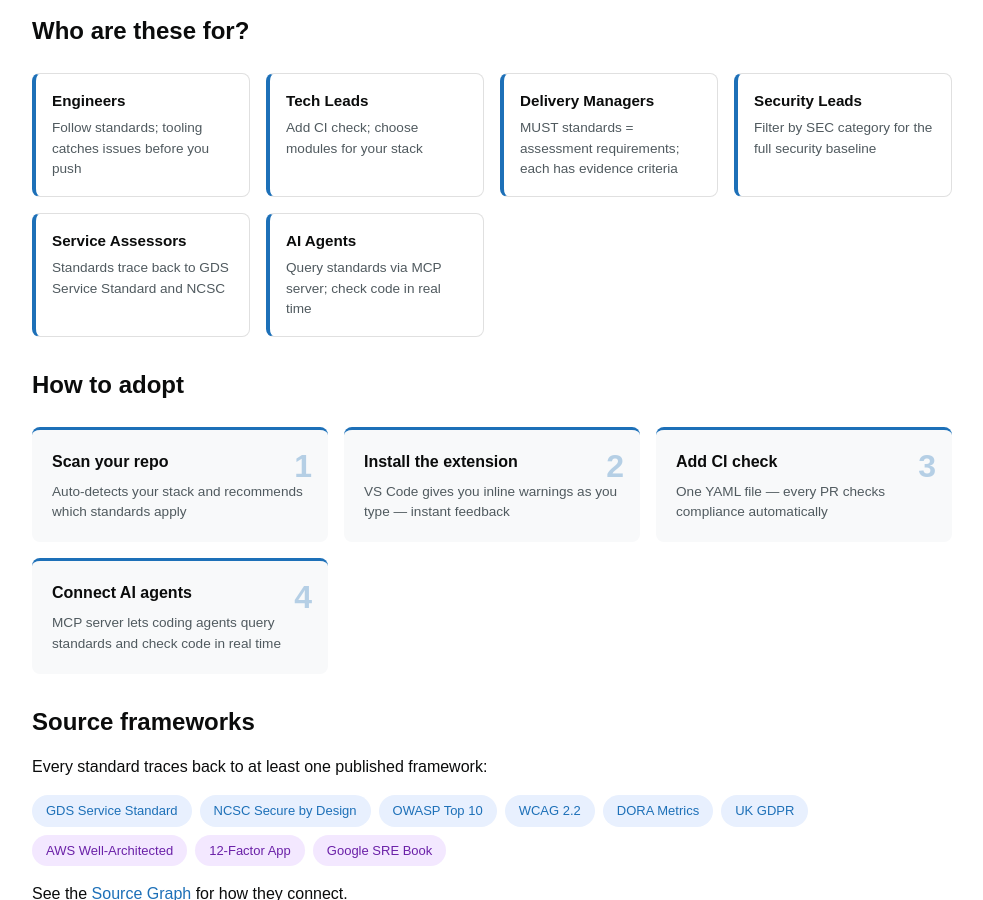
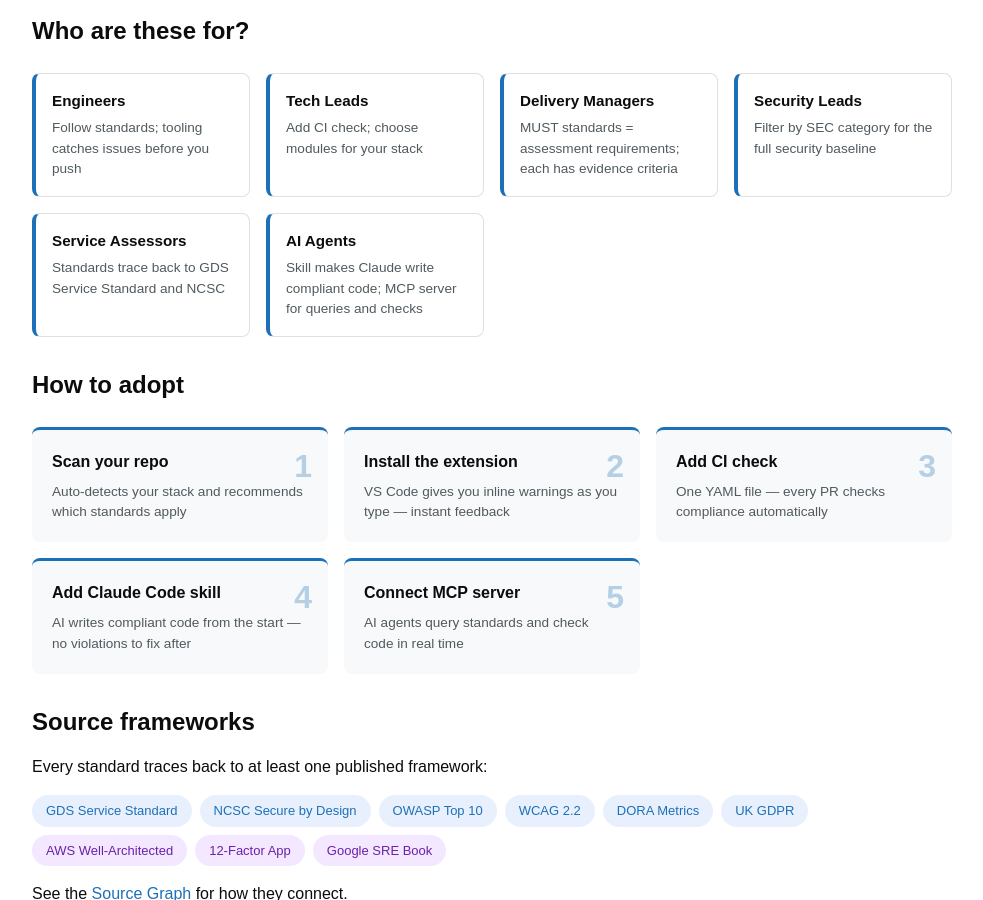
Before and after one commit to bv90dsit/Engineering_standards, a Jekyll site: the page built from docs/about.md, in a window 1280 px wide and 900 px high, scrolled down 639 px. Shown: the whole window, without its empty margins (148-1131 px from the left). Built offline with Jekyll 4.4.1, drawn with Linux system fonts in a browser that asks for light colours.

Commit message:
Add Claude Code skill to website About page
- New adoption step 4: "Add Claude Code skill"
- MCP becomes step 5
- AI Agents role card mentions both skill and MCP

Co-Authored-By: Claude Opus 4.6 (1M context) <noreply@anthropic.com>

```diff
--- a/docs/about.md
+++ b/docs/about.md
@@ -182,7 +182,7 @@ Government digital services affect millions. These standards ensure services are
   </div>
   <div class="role-card">
     <h4>AI Agents</h4>
-    <p>Query standards via MCP server; check code in real time</p>
+    <p>Skill makes Claude write compliant code; MCP server for queries and checks</p>
   </div>
 </div>
 
@@ -206,8 +206,13 @@ Government digital services affect millions. These standards ensure services are
   </div>
   <div class="adopt-step">
     <span class="adopt-step__number">4</span>
-    <h4>Connect AI agents</h4>
-    <p>MCP server lets coding agents query standards and check code in real time</p>
+    <h4>Add Claude Code skill</h4>
+    <p>AI writes compliant code from the start — no violations to fix after</p>
+  </div>
+  <div class="adopt-step">
+    <span class="adopt-step__number">5</span>
+    <h4>Connect MCP server</h4>
+    <p>AI agents query standards and check code in real time</p>
   </div>
 </div>
 
```
